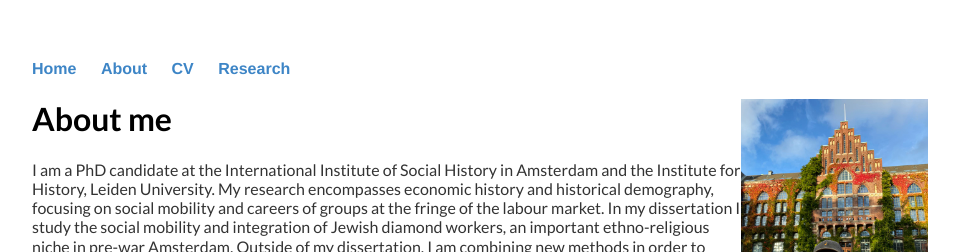
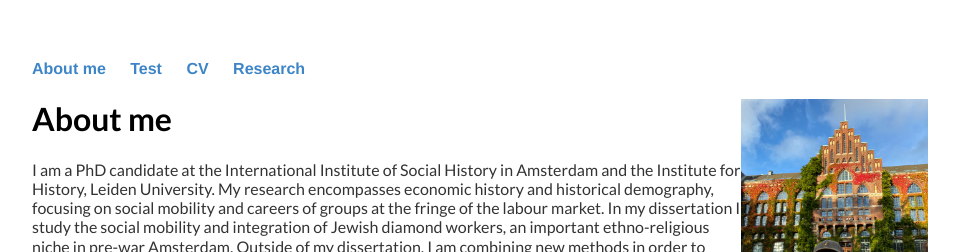
Before and after one commit to kok-joris/kok-joris.github.io, a Jekyll site: the page built from index.html, in a window 1280 px wide. Shown: the top 252 px of the page, without its empty margins (160-1119 px from the left). Built offline with Jekyll 4.4.1, drawn with Linux system fonts in a browser that asks for light colours; Markdown is read by kramdown in place of the engine named in the settings.

Commit message:
Update default.html

```diff
--- a/_layouts/default.html
+++ b/_layouts/default.html
@@ -9,8 +9,8 @@
 	<body>
 		<nav>
     		<ul>
-        		<li><a href="/">Home</a></li>
-	        	<li><a href="/about">About</a></li>
+        		<li><a href="/">About me</a></li>
+	        	<li><a href="/about">Test</a></li>
         		<li><a href="/cv">CV</a></li>
 			<li><a href="/research">Research</a></li>
 
```
